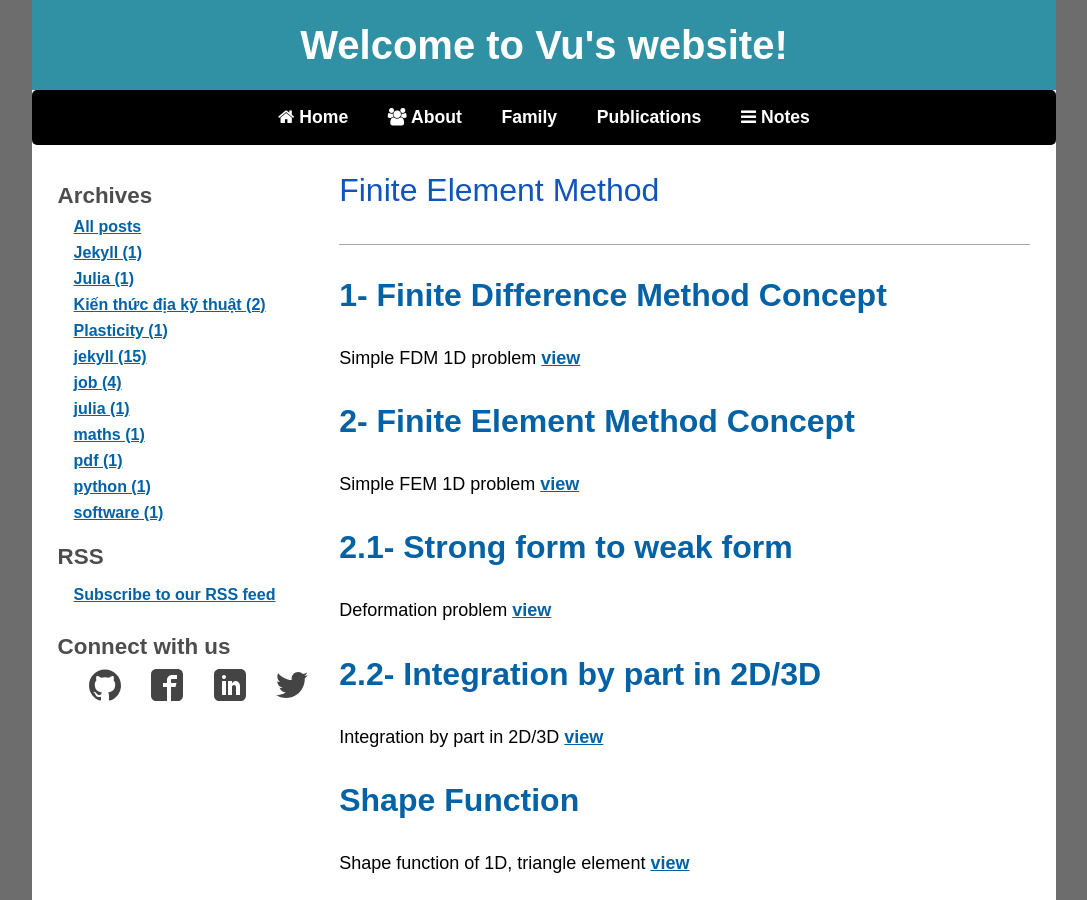
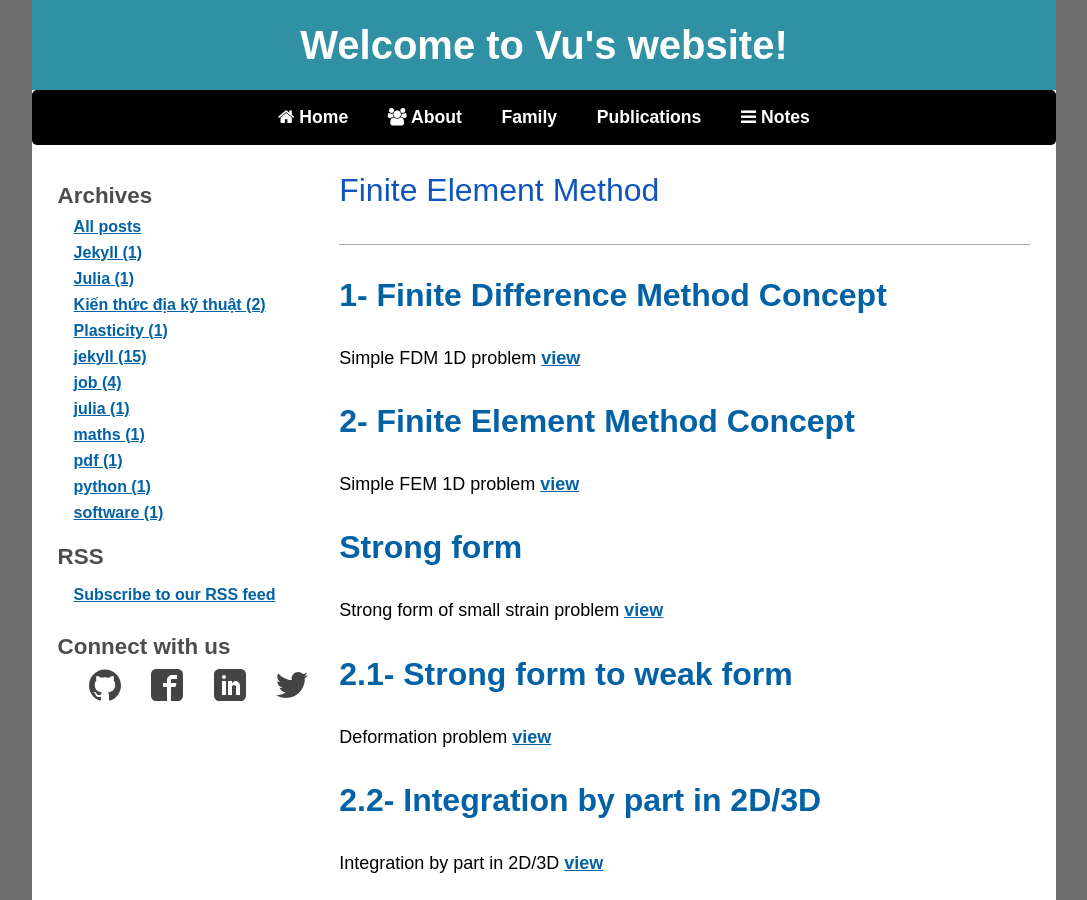
Before and after one commit to quangvunp/geomechanics, a Jekyll site: the page built from FEM.md, in a window 1280 px wide and 900 px high. Shown: the whole window, without its empty margins (96-1183 px from the left). Built offline with Jekyll 4.4.1, drawn with Linux system fonts in a browser that asks for light colours.

Commit message:
Update FEM.md

```diff
--- a/FEM.md
+++ b/FEM.md
@@ -8,6 +8,11 @@ Simple FDM 1D problem [view]({{ site.url }}/assests/Notes/FEM/FDM_1D.PDF)
 
 <h1> 2- Finite Element Method Concept </h1>
 Simple FEM 1D problem [view]({{ site.url }}/assests/Notes/FEM/Fem1D.PDF)
+
+
+<h1> Strong form</h1>
+Strong form of small strain problem [view]({{ site.url }}/assests/Notes/FEM/1_StrongForm_SmallStrain.pdf)
+
 
 <h1> 2.1- Strong form to weak form </h1>
 Deformation problem [view]({{ site.url }}/assests/Notes/FEM/2_StrongToWeakForm-SmallStrain.pdf)
```
